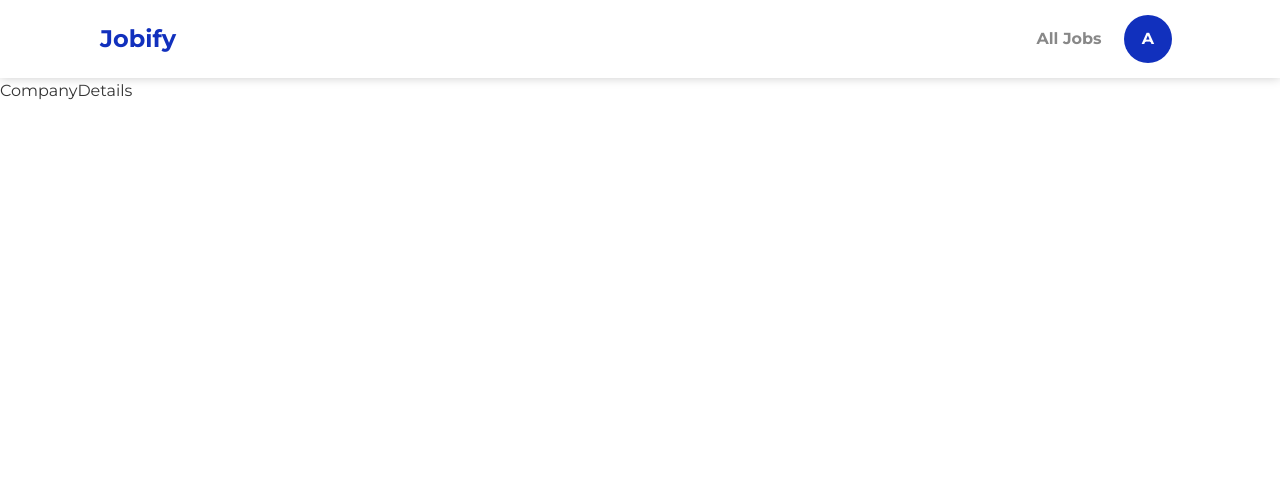
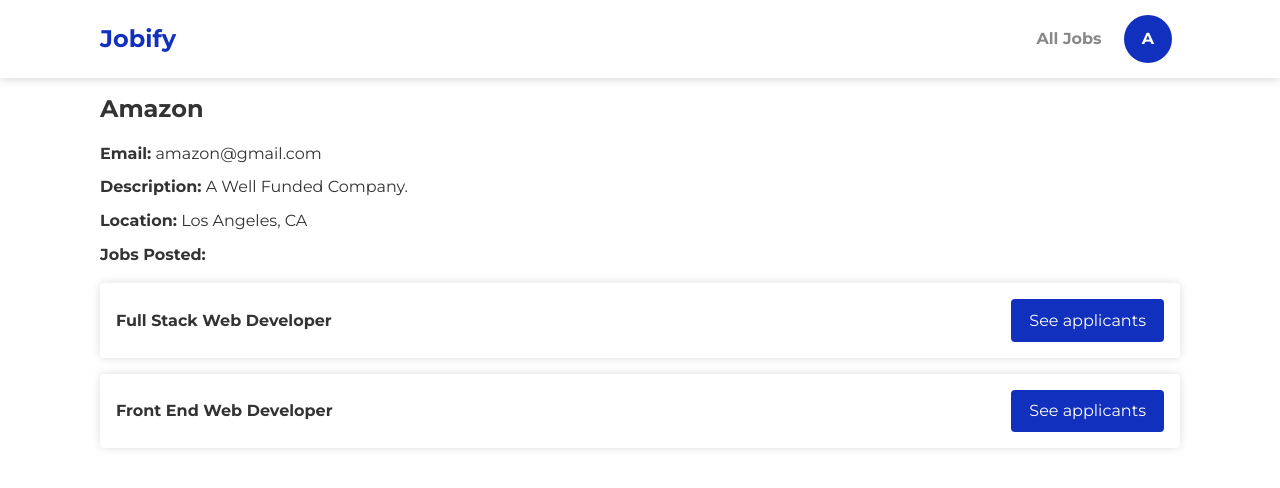
Before and after one commit to DineshRout779/Job-Portal-Backend, a React (Create React App) app in the folder client/: page /company/1 in a window 1280 px wide. Shown: the top 488 px of the page. Built offline with nearby package versions, Linux system fonts and the light colour scheme.

Commit message:
detailed page refactored

```diff
--- a/client/src/pages/applicant/ApplicantDetails.jsx
+++ b/client/src/pages/applicant/ApplicantDetails.jsx
@@ -1,7 +1,47 @@
+import { useParams } from 'react-router-dom';
+import { useEffect, useState } from 'react';
+import { applicants } from '../../data';
+import Loader from '../../components/Loader';
+
 const ApplicantDetails = () => {
+  const { id } = useParams();
+  const [applicant, setApplicant] = useState({});
+  const [isLoading, setIsLoading] = useState(true);
+
+  useEffect(() => {
+    const fetchApplicant = () => {
+      const applicant = applicants.find((item) => item.id === parseInt(id));
+      setApplicant(applicant);
+      setIsLoading(false);
+    };
+
+    const timeout = setTimeout(() => {
+      fetchApplicant();
+    }, 2000);
+
+    return () => {
+      clearTimeout(timeout);
+    };
+  }, [id]);
+
   return (
     <div className='container'>
-      <h1>ApplicantDetails</h1>
+      {isLoading ? (
+        <Loader />
+      ) : (
+        <>
+          <h2>{applicant.name}</h2>
+          <p>
+            <strong>Email:</strong> {applicant.email}
+          </p>
+          <p>
+            <strong>Description:</strong> {applicant.desc}
+          </p>
+          <p>
+            <strong>Location:</strong> {applicant.location}
+          </p>
+        </>
+      )}
     </div>
   );
 };
--- a/client/src/pages/company/CompanyDetails.jsx
+++ b/client/src/pages/company/CompanyDetails.jsx
@@ -1,4 +1,64 @@
+import { useEffect, useState } from 'react';
+import { useParams } from 'react-router';
+import { Link } from 'react-router-dom';
+import Loader from '../../components/Loader';
+import { companies } from '../../data';
+
 const CompanyDetails = () => {
-  return <div>CompanyDetails</div>;
+  const { id } = useParams();
+  const [company, setCompany] = useState({});
+  const [isLoading, setIsLoading] = useState(true);
+
+  useEffect(() => {
+    const fetchCompany = () => {
+      const company = companies.find((item) => item.id === parseInt(id));
+      setCompany(company);
+      setIsLoading(false);
+    };
+
+    const timeout = setTimeout(() => {
+      fetchCompany();
+    }, 2000);
+
+    return () => {
+      clearTimeout(timeout);
+    };
+  }, [id]);
+
+  return (
+    <div className='container'>
+      {isLoading ? (
+        <Loader />
+      ) : (
+        <>
+          <h2>{company.name}</h2>
+          <p>
+            <strong>Email:</strong> {company.email}
+          </p>
+          <p>
+            <strong>Description:</strong> {company.desc}
+          </p>
+          <p>
+            <strong>Location:</strong> {company.location}
+          </p>
+          <h4>Jobs Posted:</h4>
+          <ul className='job-list'>
+            {company.jobs.map((job) => {
+              return (
+                <li key={job.id} className='job'>
+                  <div className='flex justify-between align-center'>
+                    <h4 className='m-0'>{job.title}</h4>
+                    <Link to={`/jobs/${job.id}/applicants`} className='btn m-0'>
+                      See applicants
+                    </Link>
+                  </div>
+                </li>
+              );
+            })}
+          </ul>
+        </>
+      )}
+    </div>
+  );
 };
 export default CompanyDetails;
```
